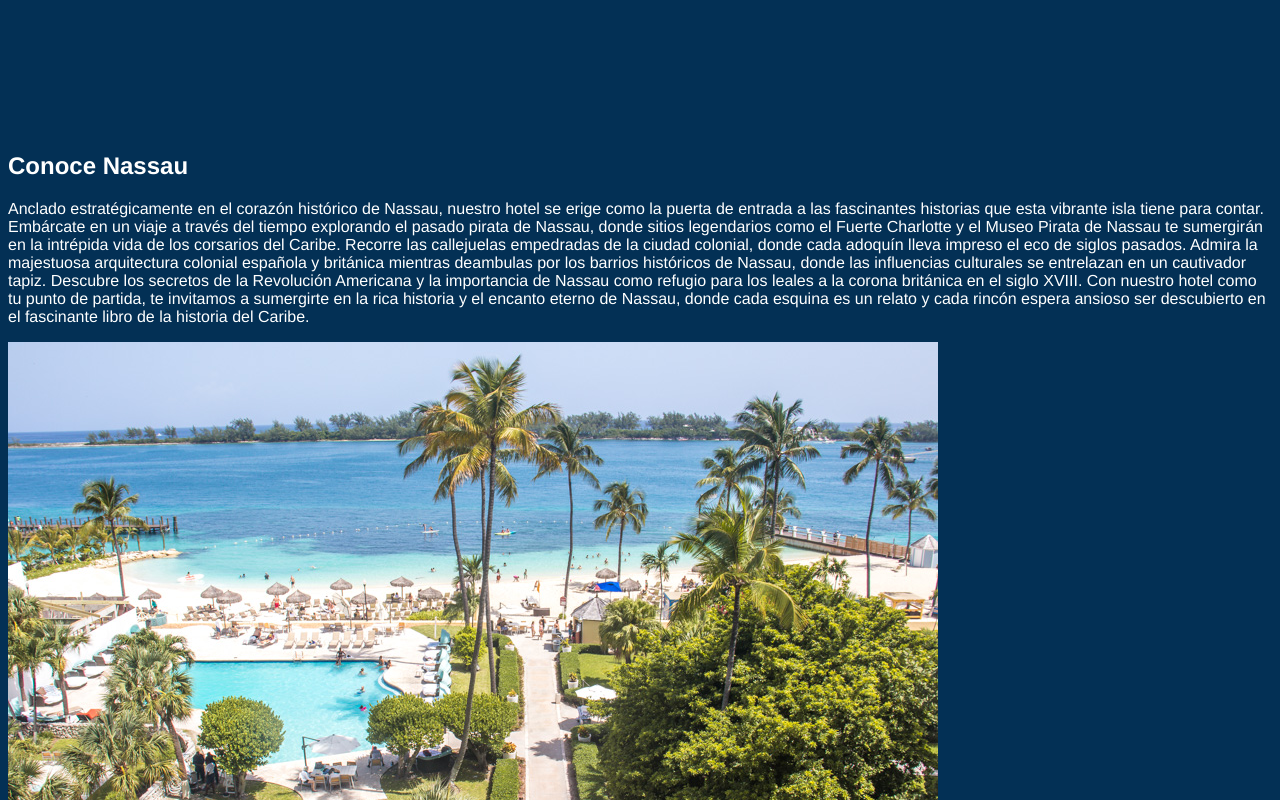
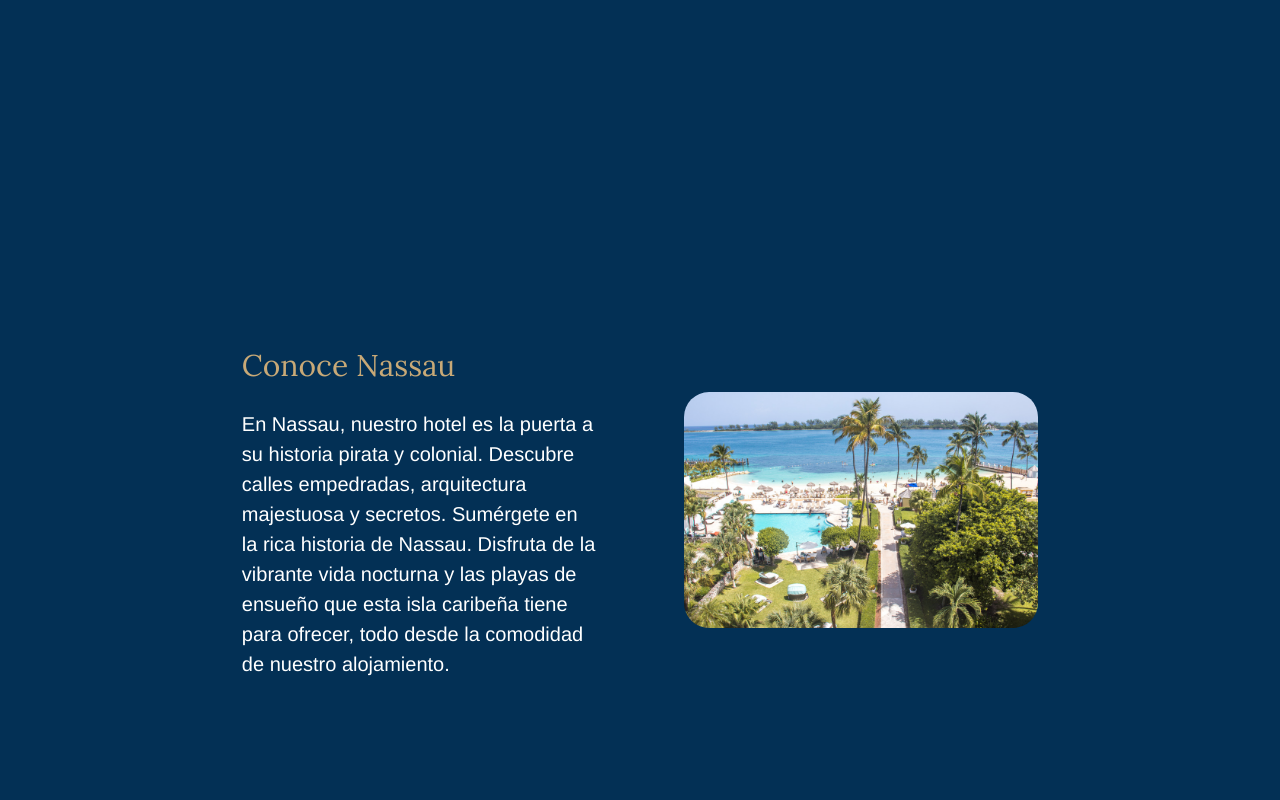
Before and after one commit to Martin-Cifre/HotelReact, a React (Vite) app: page / in a window 1280 px wide. Shown: the part 1660-2460 px from the top of the page. Built offline with nearby package versions, Linux system fonts and the light colour scheme.

Commit message:
agregados estilos a la seccion Location

```diff
--- a/src/components/Location/Location.module.css
+++ b/src/components/Location/Location.module.css
@@ -0,0 +1,40 @@
+@import "../../vars.css";
+
+.container{
+    display: flex;
+    flex-direction: row;
+    padding: 15%;
+    justify-content: space-around;
+    align-items: center;
+}
+
+.img{
+    width: 40%;
+    height: 40%;
+    transition: 1s;
+    border-radius: 25px;
+    filter: blur(0.5px);
+}
+
+.img:hover{
+    box-shadow: 0px 0px 10px rgba(255, 255, 255, 0.5);
+    transform: scale(1.3);
+    filter: blur(0);
+}
+
+.containerTxt{
+    width: 40%;
+}
+.containerTxt h2{
+    font-family: var(--font-lora);
+    font-weight: 400;
+    font-size: 30px;
+    color: var(--color-gold);
+}
+
+
+.containerTxt p{
+    font-weight: 400;
+    font-size: 20px;
+    line-height: 1.5;
+}
--- a/src/components/Location/Location.tsx
+++ b/src/components/Location/Location.tsx
@@ -9,23 +9,12 @@ export const Location = () => {
         <div className={styles.containerTxt}>
           <h2>Conoce Nassau</h2>
           <p>
-            Anclado estratégicamente en el corazón histórico de Nassau, nuestro
-            hotel se erige como la puerta de entrada a las fascinantes historias
-            que esta vibrante isla tiene para contar. Embárcate en un viaje a
-            través del tiempo explorando el pasado pirata de Nassau, donde
-            sitios legendarios como el Fuerte Charlotte y el Museo Pirata de
-            Nassau te sumergirán en la intrépida vida de los corsarios del
-            Caribe. Recorre las callejuelas empedradas de la ciudad colonial,
-            donde cada adoquín lleva impreso el eco de siglos pasados. Admira la
-            majestuosa arquitectura colonial española y británica mientras
-            deambulas por los barrios históricos de Nassau, donde las
-            influencias culturales se entrelazan en un cautivador tapiz.
-            Descubre los secretos de la Revolución Americana y la importancia de
-            Nassau como refugio para los leales a la corona británica en el
-            siglo XVIII. Con nuestro hotel como tu punto de partida, te
-            invitamos a sumergirte en la rica historia y el encanto eterno de
-            Nassau, donde cada esquina es un relato y cada rincón espera ansioso
-            ser descubierto en el fascinante libro de la historia del Caribe.
+            En Nassau, nuestro hotel es la puerta a su historia pirata y
+            colonial. Descubre calles empedradas, arquitectura majestuosa y
+            secretos. Sumérgete en la rica historia de Nassau. Disfruta de la
+            vibrante vida nocturna y las playas de ensueño que esta isla
+            caribeña tiene para ofrecer, todo desde la comodidad de nuestro
+            alojamiento.
           </p>
         </div>
         <img
```
